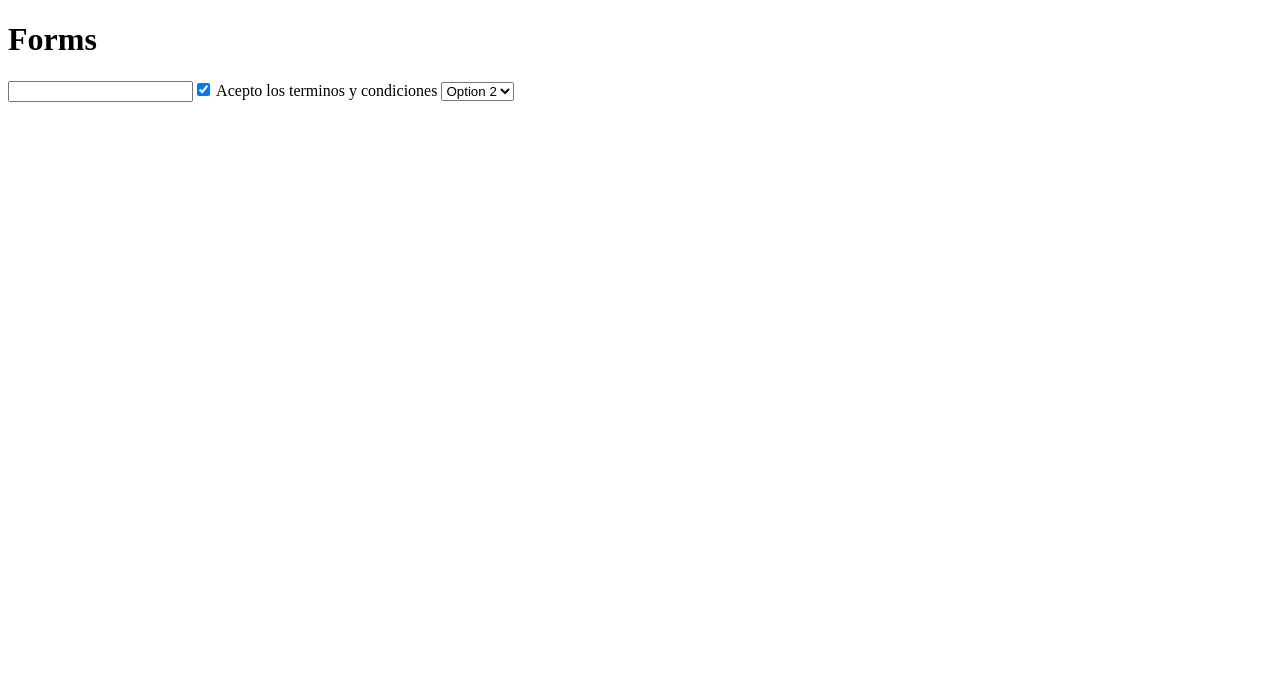
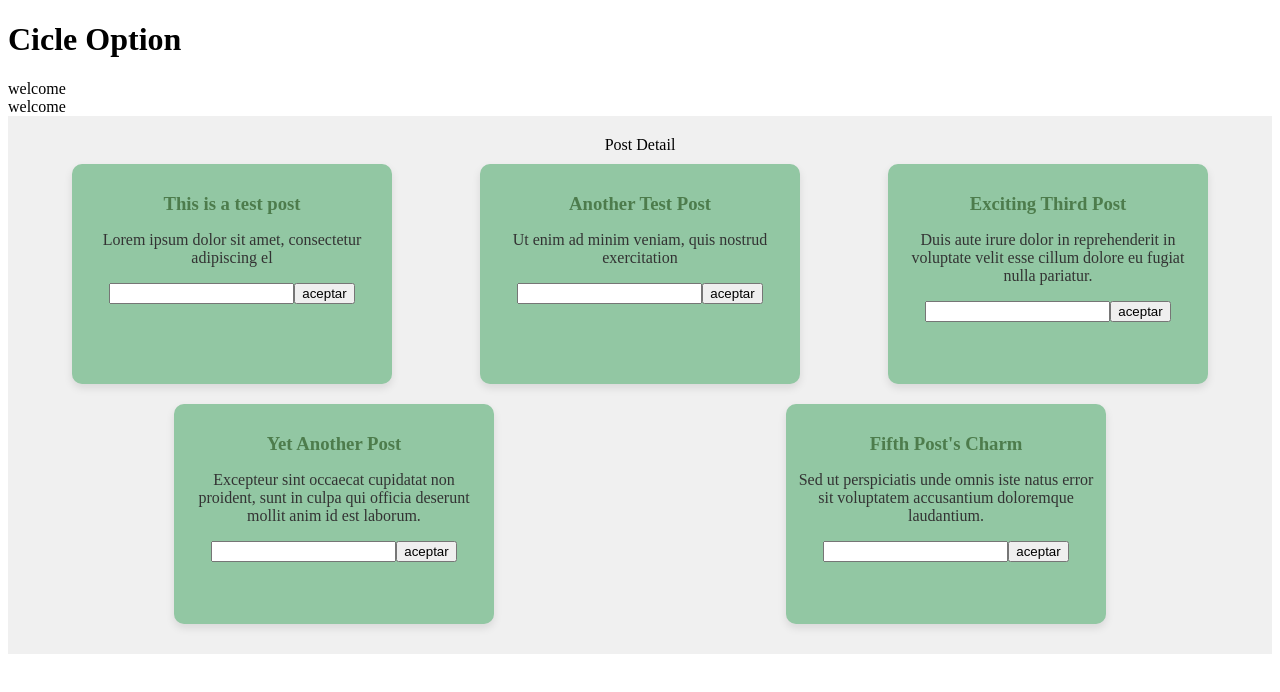
Before and after one commit to samuelmh96/vue3, a Vue app in the folder vuehelloworld/: page / in a window 1280 px wide. Shown: the top 692 px of the page. Built offline with nearby package versions, Linux system fonts and the light colour scheme.

Commit message:
vertical communication

```diff
--- a/vuehelloworld/src/App.vue
+++ b/vuehelloworld/src/App.vue
@@ -8,17 +8,25 @@
   <ExampleFor/>
   <ExampleBind/> -->
   <!-- Formularios -->
-  <h1>Forms</h1>
-  <ModelForm/>
+  <!-- <h1>Forms</h1>
+  <ModelForm/> -->
+  <!-- Cicle -->
+  <h1>Cicle Option</h1>
+  <CycleOption/>
+  <CycleComposition/>
+  <PostList/>
 
 </template>
 
 <script lang="ts" setup>
-import PostContainer from './components/PostContainer.vue';
-import CounterOption from './components/CounterOption.vue';
-import CounterComposition from './components/CounterComposition.vue';
-import ExampleSelective from './components/ExampleSelective.vue';
-import ExampleFor from './components/ExampleFor.vue';
-import ExampleBind from './components/ExampleBind.vue';
-import ModelForm from './components/ModelForm.vue';
+// import PostContainer from './components/PostContainer.vue';
+// import CounterOption from './components/CounterOption.vue';
+// import CounterComposition from './components/CounterComposition.vue';
+// import ExampleSelective from './components/ExampleSelective.vue';
+// import ExampleFor from './components/ExampleFor.vue';
+// import ExampleBind from './components/ExampleBind.vue';
+// import ModelForm from './components/ModelForm.vue';
+import CycleComposition from './components/CycleComposition.vue';
+import CycleOption from './components/CycleOption.vue';
+import PostList from './components/PostList.vue';
 </script>
--- /dev/null
+++ b/vuehelloworld/src/components/CycleComposition.vue
@@ -0,0 +1,18 @@
+<template>
+    <div>welcome</div>
+</template>
+<script lang="ts" setup>
+import { onMounted, onUpdated } from 'vue';
+
+onMounted(() => {
+    console.log('onMounted');
+
+})
+onUpdated(() => {
+    console.log('OnUpdatedkk');
+
+})
+</script>
+
+<style scoped>
+</style>
--- /dev/null
+++ b/vuehelloworld/src/components/CycleOption.vue
@@ -0,0 +1,26 @@
+<template>
+    <div>welcome</div>
+</template>
+<script lang="ts">
+import { defineComponent } from 'vue';
+
+export default defineComponent({
+    name: "CycleOption",
+    created() {
+        console.log("Created");
+    },
+    mounted() {
+        console.log('mounted');
+    },
+    updated() {
+        console.log('Updated');
+    },
+    unmounted() {
+        console.log('Unmounted');
+    },
+})
+
+</script>
+
+<style scoped>
+</style>
--- /dev/null
+++ b/vuehelloworld/src/components/PostDetail.vue
@@ -0,0 +1,56 @@
+<template>
+    <div class="post">
+        <h3>{{title}}</h3>
+        <p>{{content}}</p>
+        <input type="text" v-model="message">
+        <button @click="handleClick()">aceptar</button>
+    </div>
+</template>
+<script lang="ts" setup>
+import { Ref, ref, defineProps, defineEmits } from 'vue';
+
+const props = defineProps(['title', 'content']);
+const emits = defineEmits(['sayHi']);
+const handleClick = () => {
+    emits('sayHi', message.value);
+}
+let message: Ref<string> = ref('')
+</script>
+
+<style scoped>
+.post {
+    width: 300px;
+    height: 200px;
+    border-radius: 10px;
+    background-color: #92c7a3;
+    margin: 10px;
+    padding: 10px;
+    box-shadow: 0 4px 8px rgba(0, 0, 0, 0.1);
+    overflow: hidden;
+    transform: scale(1);
+    transition: transform 0.3s ease-in-out;
+}
+
+.post:hover {
+    transform: scale(1.05);
+}
+
+.post h3 {
+    color: #4d7c4c;
+    margin-bottom: 8px;
+    transition: color 0.3s ease-in-out;
+}
+
+.post:hover h3 {
+    color: #2c5e35;
+}
+
+.post p {
+    color: #333;
+    transition: color 0.3s ease-in-out;
+}
+
+.post:hover p {
+    color: #555;
+}
+</style>
--- /dev/null
+++ b/vuehelloworld/src/components/PostList.vue
@@ -0,0 +1,114 @@
+<template>
+    <div class="post-detail-container">
+        <div>Post Detail</div>
+        <div class="container">
+            <PostDetail
+                v-for="info in infos" :key="info.id"
+                :title="info.title"
+                :content="info.content"
+                @sayHi="showAlert"/>
+        </div>
+    </div>
+
+</template>
+<script lang="ts" setup>
+import PostDetail from './PostDetail.vue';
+interface Post {
+    id: number,
+    title: string,
+    content: string
+}
+
+let infos:Array<Post> = [
+    {
+        id: 1,
+        title: "This is a test post",
+        content: `Lorem ipsum dolor sit amet, consectetur adipiscing el`
+    },
+    {
+        id: 2,
+        title: "Another Test Post",
+        content: `Ut enim ad minim veniam, quis nostrud exercitation`
+    },
+    {
+        id: 3,
+        title: "Exciting Third Post",
+        content: `Duis aute irure dolor in reprehenderit in voluptate velit esse cillum dolore eu fugiat nulla pariatur.`
+    },
+    {
+        id: 4,
+        title: "Yet Another Post",
+        content: `Excepteur sint occaecat cupidatat non proident, sunt in culpa qui officia deserunt mollit anim id est laborum.`
+    },
+    {
+        id: 5,
+        title: "Fifth Post's Charm",
+        content: `Sed ut perspiciatis unde omnis iste natus error sit voluptatem accusantium doloremque laudantium.`
+    }
+];
+
+function showAlert(msg: string) {
+    alert(msg);
+}
+
+</script>
+
+<style scoped>
+.post-detail-container {
+    text-align: center;
+    padding: 20px;
+    background-color: #f0f0f0; /* Fondo gris claro */
+}
+
+.container {
+    display: flex;
+    flex-wrap: wrap;
+    justify-content: space-around;
+}
+
+.post-detail {
+    width: 200px;
+    height: 150px;
+    margin: 10px;
+    padding: 10px;
+    border-radius: 8px;
+    background-color: #92c7a3; /* Verde suave para simular la naturaleza */
+    box-shadow: 0 4px 8px rgba(0, 0, 0, 0.1); /* Sutil sombra para resaltar */
+    overflow: hidden;
+    transition: transform 0.3s ease-in-out;
+}
+
+.post-detail:hover {
+    transform: scale(1.05); /* Efecto de escala al pasar el ratón */
+}
+
+.post-detail h3 {
+    color: #4d7c4c; /* Verde oscuro para el título */
+    margin-bottom: 8px;
+    transition: color 0.3s ease-in-out; /* Transición de color al pasar el ratón */
+}
+
+.post-detail:hover h3 {
+    color: #2c5e35; /* Cambio de color al pasar el ratón */
+}
+
+.post-detail p {
+    color: #333; /* Color de texto predeterminado */
+    transition: color 0.3s ease-in-out; /* Transición de color al pasar el ratón */
+}
+
+.post-detail:hover p {
+    color: #555; /* Cambio de color al pasar el ratón */
+}
+
+@media (max-width: 768px) {
+    .container {
+        flex-direction: column; /* Cambia a disposición de columna en dispositivos pequeños */
+        align-items: center;
+    }
+
+    .post-detail {
+        width: 100%; /* Ocupa todo el ancho en dispositivos pequeños */
+    }
+}
+</style>
--- a/vuehelloworld/vue.config.js
+++ b/vuehelloworld/vue.config.js
@@ -1,4 +1,14 @@
 const { defineConfig } = require('@vue/cli-service')
 module.exports = defineConfig({
-  transpileDependencies: true
+  transpileDependencies: true,
+  chainWebpack: (config) => {
+    config.plugin('define').tap((definitions) => {
+      Object.assign(definitions[0], {
+        __VUE_OPTIONS_API__: 'true',
+        __VUE_PROD_DEVTOOLS__: 'false',
+        __VUE_PROD_HYDRATION_MISMATCH_DETAILS__: 'true'
+      })
+      return definitions
+    })
+  }
 })
```
